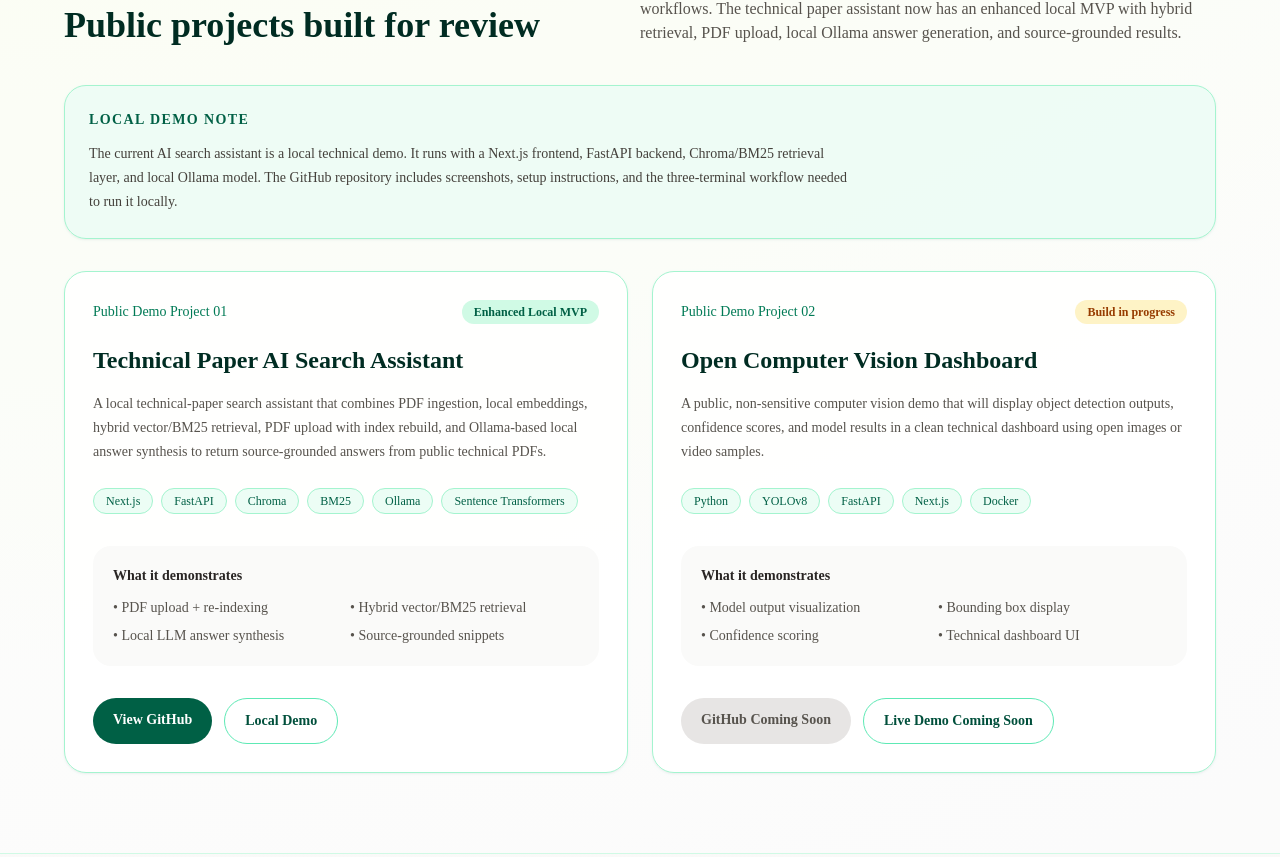
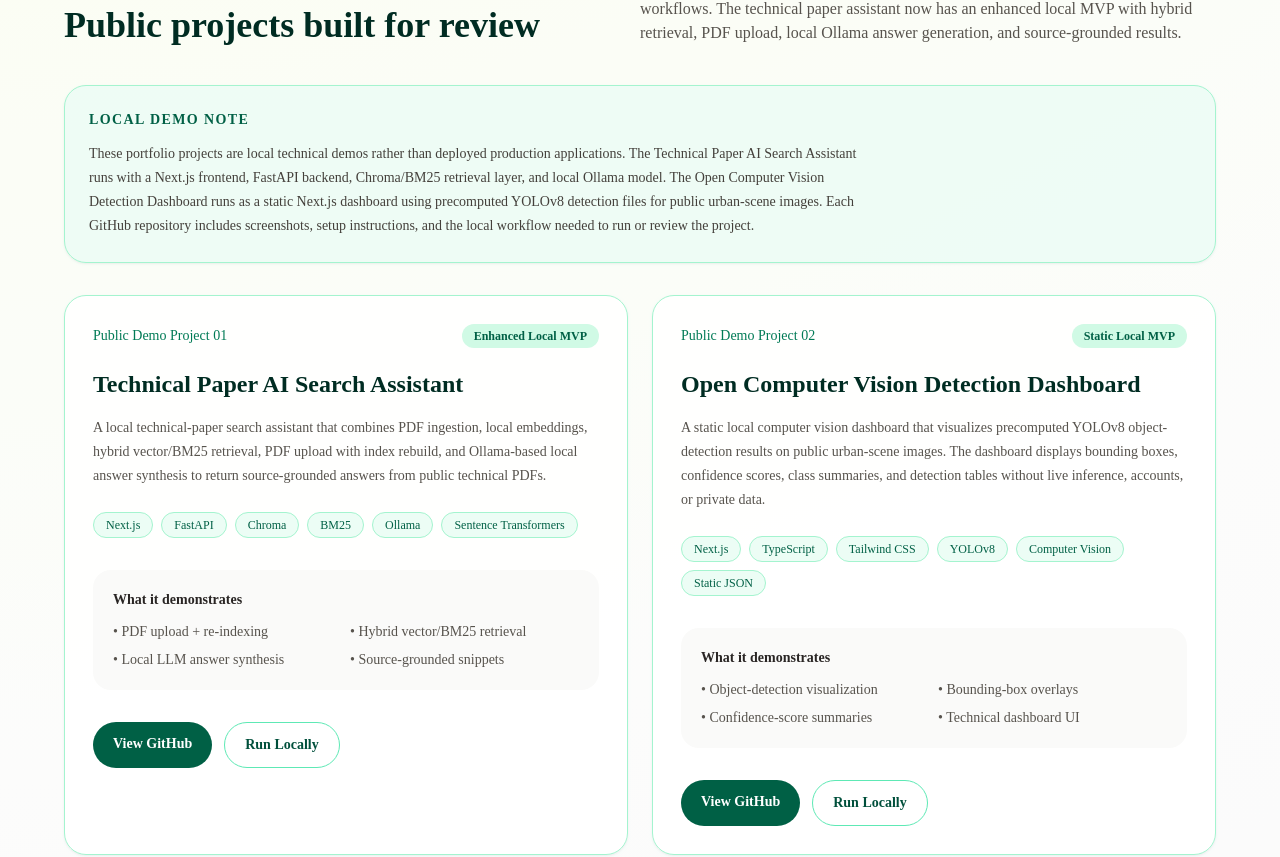
Before and after one commit to jburke860/portfolio, a Next.js app: page / in a window 1280 px wide. Shown: the part 1685-2542 px from the top of the page. Built offline with nearby package versions, Linux system fonts and the light colour scheme.

Commit message:
updated new project

```diff
--- a/app/page.tsx
+++ b/app/page.tsx
@@ -165,19 +165,24 @@ export default function Home() {
               Local Demo Note
             </p>
             <p className="mt-3 max-w-3xl text-sm leading-6 text-stone-700">
-              The current AI search assistant is a local technical demo. It runs
-              with a Next.js frontend, FastAPI backend, Chroma/BM25 retrieval
-              layer, and local Ollama model. The GitHub repository includes
-              screenshots, setup instructions, and the three-terminal workflow
-              needed to run it locally.
+              These portfolio projects are local technical demos rather than
+              deployed production applications. The Technical Paper AI Search
+              Assistant runs with a Next.js frontend, FastAPI backend, Chroma/BM25
+              retrieval layer, and local Ollama model. The Open Computer Vision
+              Detection Dashboard runs as a static Next.js dashboard using
+              precomputed YOLOv8 detection files for public urban-scene images.
+              Each GitHub repository includes screenshots, setup instructions,
+              and the local workflow needed to run or review the project.
             </p>
           </div>
 
           <div className="grid gap-6 md:grid-cols-2">
             {demoProjects.map((project) => {
-              const isComplete = project.status
-                .toLowerCase()
-                .includes("enhanced");
+              const status = project.status.toLowerCase();
+              const isComplete =
+                status.includes("enhanced") ||
+                status.includes("complete") ||
+                status.includes("static local");
 
               return (
                 <article
@@ -252,7 +257,7 @@ export default function Home() {
                         rel="noopener noreferrer"
                         className="rounded-full border border-emerald-300 px-5 py-3 text-center text-sm font-semibold text-emerald-900 transition hover:border-emerald-600 hover:bg-emerald-50"
                       >
-                        Live Demo
+                        {project.demoLabel || "Live Demo"}
                       </a>
                     ) : (
                       <span className="rounded-full border border-emerald-300 px-5 py-3 text-center text-sm font-semibold text-emerald-900">
--- a/lib/portfolio-data.ts
+++ b/lib/portfolio-data.ts
@@ -52,25 +52,32 @@ export const demoProjects = [
       "Source-grounded snippets",
     ],
     github: "https://github.com/jburke860/technical-paper-ai-search",
-    demo: "",
-    demoLabel: "Local Demo",
+    demo: "https://github.com/jburke860/technical-paper-ai-search",
+    demoLabel: "Run Locally",
   },
   {
-    title: "Open Computer Vision Dashboard",
+    title: "Open Computer Vision Detection Dashboard",
     type: "Public Demo Project 02",
-    status: "Build in progress",
+    status: "Static Local MVP",
     description:
-      "A public, non-sensitive computer vision demo that will display object detection outputs, confidence scores, and model results in a clean technical dashboard using open images or video samples.",
-    stack: ["Python", "YOLOv8", "FastAPI", "Next.js", "Docker"],
+      "A static local computer vision dashboard that visualizes precomputed YOLOv8 object-detection results on public urban-scene images. The dashboard displays bounding boxes, confidence scores, class summaries, and detection tables without live inference, accounts, or private data.",
+    stack: [
+      "Next.js",
+      "TypeScript",
+      "Tailwind CSS",
+      "YOLOv8",
+      "Computer Vision",
+      "Static JSON",
+    ],
     focus: [
-      "Model output visualization",
-      "Bounding box display",
-      "Confidence scoring",
+      "Object-detection visualization",
+      "Bounding-box overlays",
+      "Confidence-score summaries",
       "Technical dashboard UI",
     ],
-    github: "",
-    demo: "",
-    demoLabel: "Live Demo Coming Soon",
+    github: "https://github.com/jburke860/open-cv-detection-dashboard",
+    demo: "https://github.com/jburke860/open-cv-detection-dashboard",
+    demoLabel: "Run Locally",
   },
 ];
 
```
